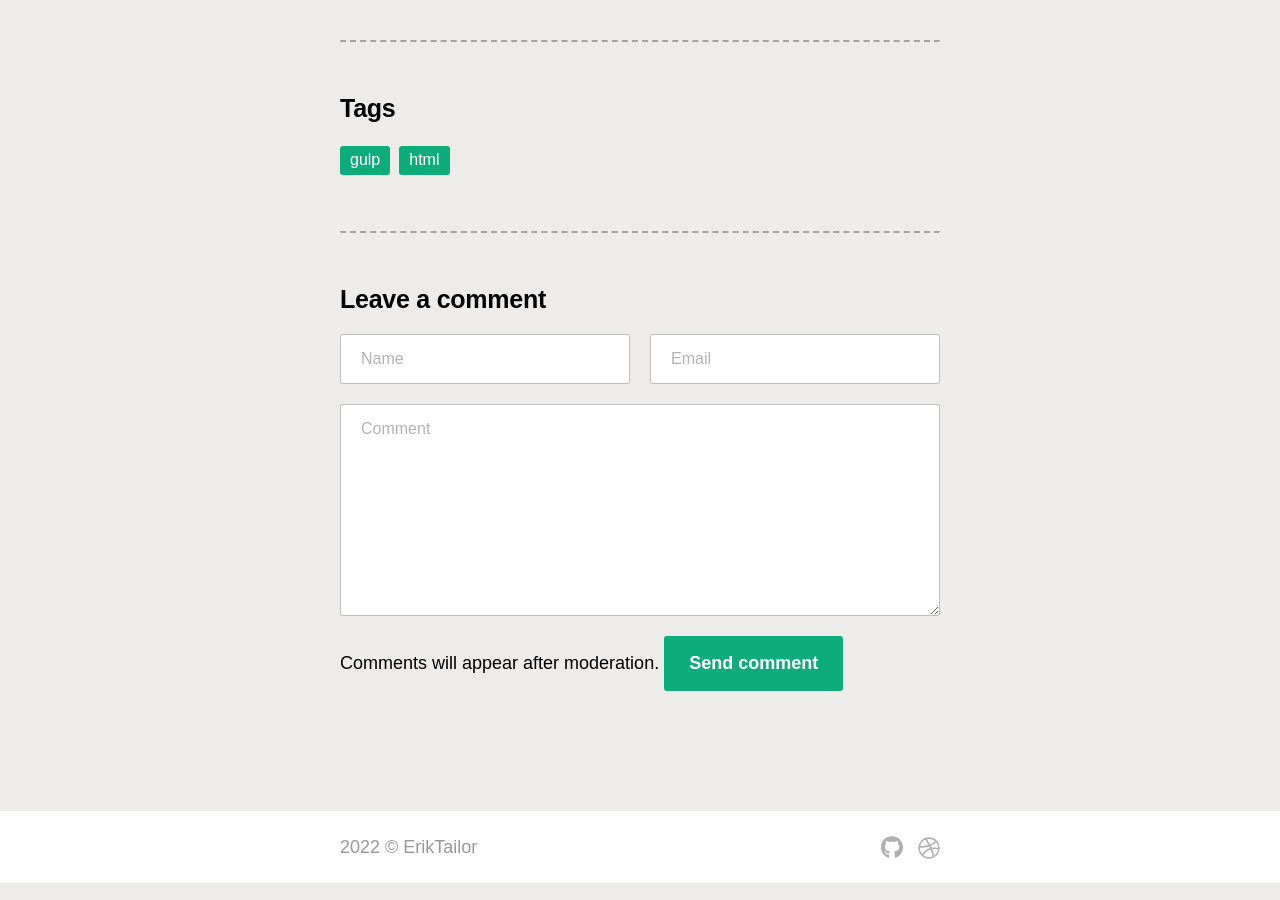
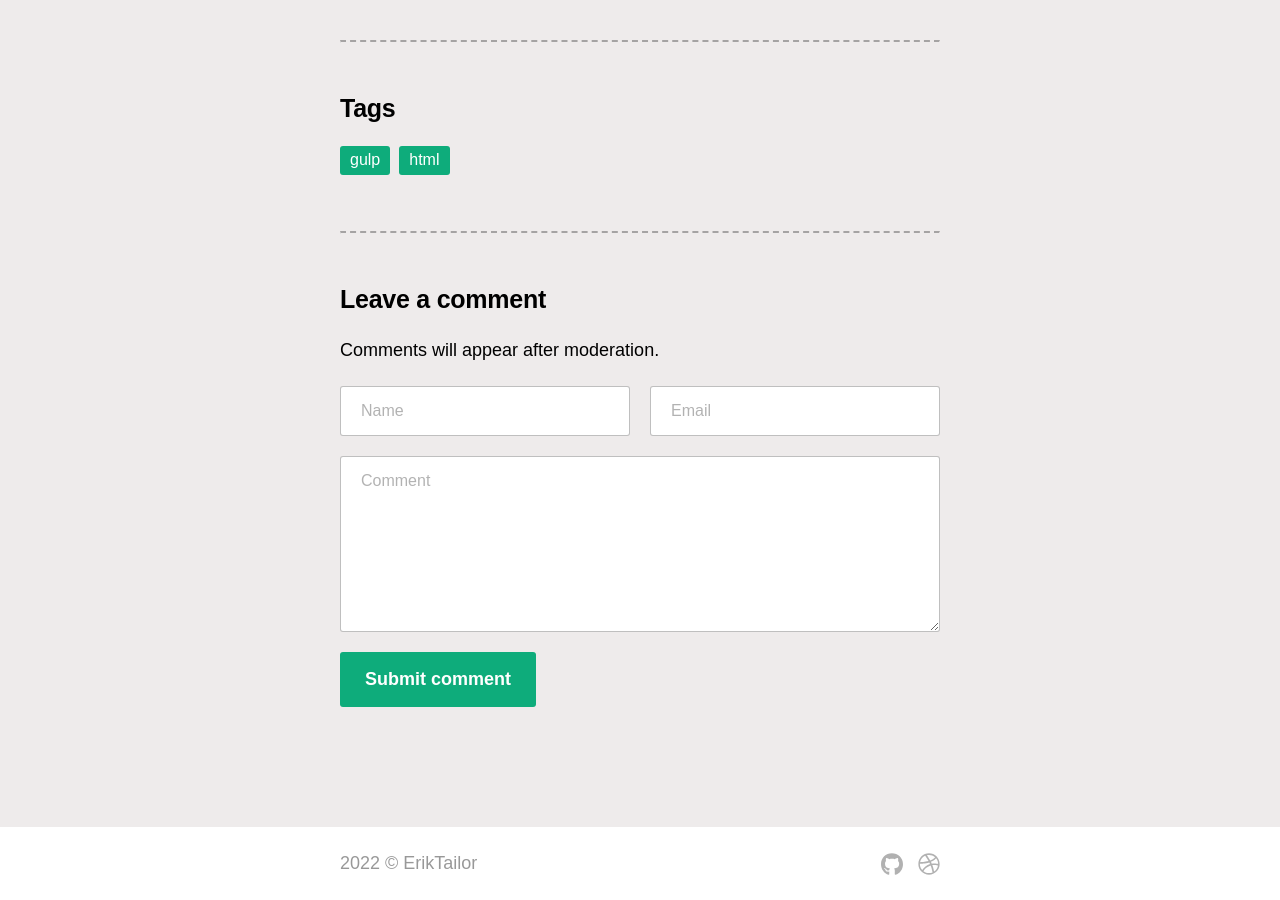
Before and after one commit to eriktailor/eriktailor.github.io_source, a Jekyll site: the page built from _posts/2022-04-05-create-components-with-gulp-and-nunjucks.md, in a window 1280 px wide and 900 px high, scrolled down 1290 px. Built offline with Jekyll 4.4.1, drawn with Linux system fonts in a browser that asks for light colours.

Commit message:
Update post.html

```diff
--- a/_layouts/post.html
+++ b/_layouts/post.html
@@ -70,8 +71,7 @@ layout: default
 		</div>
 	</div>
 	<div class="form-group">
-		<textarea name="fields[message]" rows="10" placeholder="Comment"></textarea>
+		<textarea name="fields[message]" rows="8" placeholder="Comment"></textarea>
 	</div>
-	<small>Comments will appear after moderation.</small>
-	<button class="btn" type="submit">Send comment</button>
+	<button class="btn" type="submit">Submit comment</button>
 </form>
```
Also changed, not shown: other parts of _layouts/post.html (+1 -0 lines).
